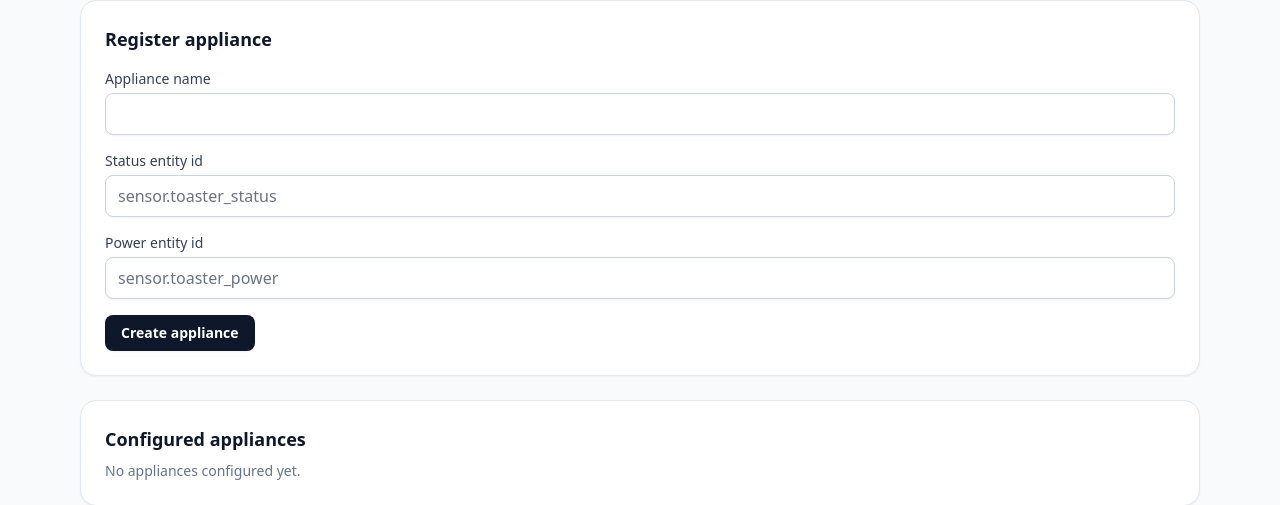
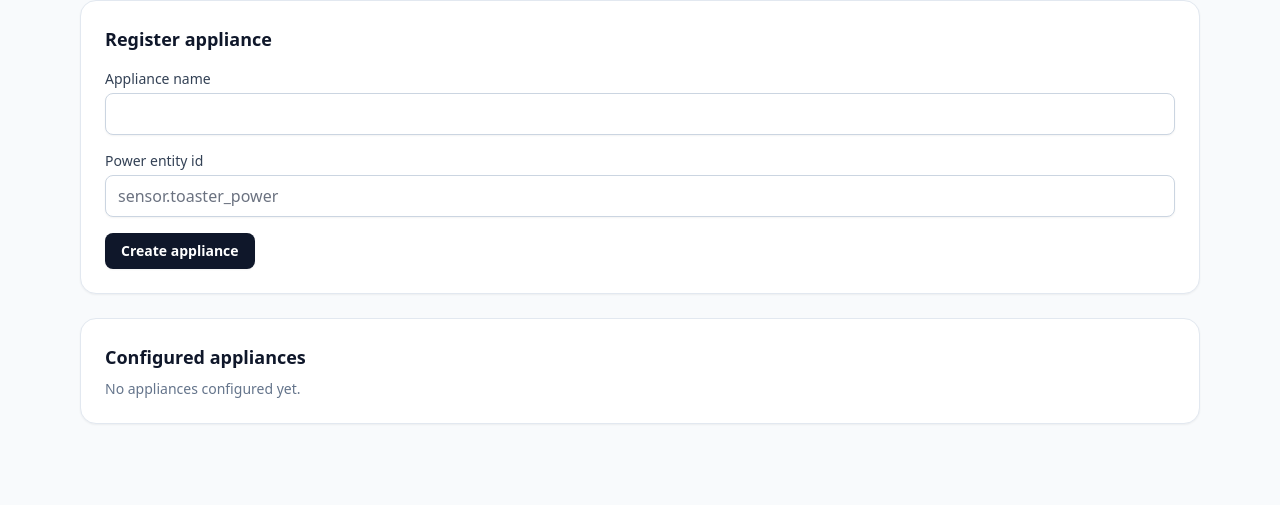
Before and after one commit to jonasneustock/hass_power_classifier, a FastAPI app: page /appliances in a window 1280 px wide. Shown: the part 112-617 px from the top of the page. Run offline with FastAPI, Linux system fonts and the light colour scheme; parts of the project's set-up code (start-up, migrations or seed data) failed here and were passed over; some libraries are stand-ins or nearby versions.

Commit message:
bzg fuxes

```diff
--- a/app/main.py
+++ b/app/main.py
@@ -165,7 +165,7 @@ class PowerPoller:
                                 log_event(
                                     f"Prediction for segment #{segment_id}: {appliance}/{phase}"
                                 )
-                                self._push_status(appliance, phase, ts)
+                                self._record_phase(appliance, phase, ts)
                     self.pending_segment = None
 
             if ts - self.last_cleanup_ts >= self.config["cleanup_interval"]:
@@ -179,37 +179,38 @@ class PowerPoller:
             self._push_power_allocations(ts, value)
             time.sleep(self.config["poll_interval"])
 
-    def _push_status(self, appliance, phase, ts):
+    def _record_phase(self, appliance, phase, ts):
         appliance_row = self.store.get_appliance(appliance)
         if not appliance_row:
             return
         last_status = appliance_row.get("last_status")
         if last_status == phase:
             return
-        if self.config.get("mqtt_enabled") and self.mqtt_publisher:
-            topics = build_mqtt_topics(appliance_row, self.config)
-            if self.mqtt_publisher.publish_value(
-                topics["status_state_topic"], phase, retain=True
-            ):
-                self.store.update_appliance_status(appliance, phase, ts)
-                log_event(f"Status pushed for {appliance}: {phase}")
+        self.store.update_appliance_status(appliance, phase, ts)
+        log_event(f"Phase update for {appliance}: {phase}")
+        if last_status == "start" and phase == "stop":
+            # push zero watts to power entity
+            if self.config.get("mqtt_enabled") and self.mqtt_publisher:
+                topics = build_mqtt_topics(appliance_row, self.config)
+                if not self.mqtt_publisher.publish_value(
+                    topics["power_state_topic"], 0, retain=True
+                ):
+                    logging.warning("Failed to publish MQTT power 0 for %s", appliance)
+                else:
+                    log_event(f"Power reset to 0 for {appliance}")
             else:
-                logging.warning("Failed to publish MQTT status for %s", appliance)
-            return
-        try:
-            self.ha_client.set_state(
-                appliance_row["status_entity_id"],
-                phase,
-                {
-                    "appliance": appliance,
-                    "phase": phase,
-                    "source": "ha_power_classifier",
-                },
-            )
-            self.store.update_appliance_status(appliance, phase, ts)
-            log_event(f"Status pushed for {appliance}: {phase}")
-        except Exception as exc:
-            logging.warning("Failed to push status for %s: %s", appliance, exc)
+                try:
+                    self.ha_client.set_state(
+                        appliance_row["power_entity_id"],
+                        0,
+                        {
+                            "appliance": appliance,
+                            "source": "ha_power_classifier",
+                        },
+                    )
+                    log_event(f"Power reset to 0 for {appliance}")
+                except Exception as exc:
+                    logging.warning("Failed to reset power for %s: %s", appliance, exc)
 
     def _push_power_allocations(self, ts, total_power):
         appliances = self.store.list_appliances()
@@ -230,6 +231,7 @@ class PowerPoller:
 
         for appliance in active:
             watts = appliance["mean_power"]
+            proportion = 1.0
             if self.config.get("mqtt_enabled") and self.mqtt_publisher:
                 topics = build_mqtt_topics(appliance, self.config)
                 if not self.mqtt_publisher.publish_value(
@@ -285,13 +287,6 @@ def publish_mqtt_discovery(appliance_row, config, mqtt_publisher):
         "manufacturer": "custom",
         "model": "ha_power_classifier",
     }
-    status_payload = {
-        "name": f"{appliance_row['name']} status",
-        "state_topic": topics["status_state_topic"],
-        "unique_id": f"{config['mqtt_device_id']}_{topics['status_object_id']}",
-        "object_id": topics["status_object_id"],
-        "device": device,
-    }
     power_payload = {
         "name": f"{appliance_row['name']} power",
         "state_topic": topics["power_state_topic"],
@@ -302,7 +297,6 @@ def publish_mqtt_discovery(appliance_row, config, mqtt_publisher):
         "device_class": "power",
         "state_class": "measurement",
     }
-    mqtt_publisher.publish_json(topics["status_config_topic"], status_payload, retain=True)
     mqtt_publisher.publish_json(topics["power_config_topic"], power_payload, retain=True)
 
 
@@ -514,16 +508,10 @@ def appliances_page(request: Request):
 def create_appliance(
     request: Request,
     name: str = Form(...),
-    status_entity_id: str = Form(...),
     power_entity_id: str = Form(...),
 ):
     errors = []
     if not config.get("mqtt_enabled"):
-        try:
-            ha_client.get_state(status_entity_id)
-        except Exception as exc:
-            logging.warning("Status entity check failed: %s", exc)
-            errors.append("Status entity ID not available in Home Assistant.")
         try:
             ha_client.get_state(power_entity_id)
         except Exception as exc:
@@ -547,14 +535,13 @@ def create_appliance(
                 "error": " ".join(errors),
                 "form": {
                     "name": name,
-                    "status_entity_id": status_entity_id,
                     "power_entity_id": power_entity_id,
                 },
             },
             status_code=400,
         )
     try:
-        store.add_appliance(name, status_entity_id, power_entity_id)
+        store.add_appliance(name, "", power_entity_id)
         log_event(f"Appliance created: {name}")
     except sqlite3.IntegrityError:
         appliances = store.list_appliances()
@@ -574,7 +561,6 @@ def create_appliance(
                 "error": "Appliance name already exists.",
                 "form": {
                     "name": name,
-                    "status_entity_id": status_entity_id,
                     "power_entity_id": power_entity_id,
                 },
             },
@@ -633,7 +619,7 @@ def label_segment(
     store.update_segment_label(segment_id, appliance, phase)
     maybe_train_classifier()
     log_event(f"Labeled segment #{segment_id} as {appliance}/{phase}")
-    return RedirectResponse(url=f"/segments/{segment_id}", status_code=303)
+    return RedirectResponse(url="/segments", status_code=303)
 
 
 @app.post("/segments/{segment_id}/accept_prediction")
--- a/app/templates/appliances.html
+++ b/app/templates/appliances.html
@@ -11,10 +11,6 @@
     <label class="text-sm font-medium text-slate-700">
       Appliance name
       <input class="mt-1 block w-full rounded-lg border-slate-300 shadow-sm focus:border-blue-500 focus:ring-blue-500" type="text" name="name" value="{{ form.name if form }}" required />
-    </label>
-    <label class="text-sm font-medium text-slate-700">
-      Status entity id
-      <input class="mt-1 block w-full rounded-lg border-slate-300 shadow-sm focus:border-blue-500 focus:ring-blue-500" type="text" name="status_entity_id" placeholder="sensor.toaster_status" value="{{ form.status_entity_id if form }}" required />
     </label>
     <label class="text-sm font-medium text-slate-700">
       Power entity id
@@ -36,14 +32,11 @@
     {% for appliance in appliances %}
     <div class="rounded-xl border border-slate-200 p-4">
       <h3 class="text-base font-semibold">{{ appliance.name }}</h3>
-      <p class="text-sm text-slate-600">Status entity: {{ appliance.status_entity_id }}</p>
       <p class="text-sm text-slate-600">Power entity: {{ appliance.power_entity_id }}</p>
       {% if config.mqtt_enabled %}
-      <p class="text-sm text-slate-600">MQTT status topic: <code class="rounded bg-slate-100 px-2 py-1 text-xs text-slate-700">{{ appliance.status_state_topic }}</code></p>
       <p class="text-sm text-slate-600">MQTT power topic: <code class="rounded bg-slate-100 px-2 py-1 text-xs text-slate-700">{{ appliance.power_state_topic }}</code></p>
       <p class="text-xs text-slate-500">
-        Discovery: <code class="rounded bg-slate-100 px-2 py-1 text-xs text-slate-700">{{ appliance.status_config_topic }}</code>,
-        <code class="rounded bg-slate-100 px-2 py-1 text-xs text-slate-700">{{ appliance.power_config_topic }}</code>
+        Discovery: <code class="rounded bg-slate-100 px-2 py-1 text-xs text-slate-700">{{ appliance.power_config_topic }}</code>
       </p>
       {% endif %}
       <p class="text-sm text-slate-600">Learned power (min/mean/max): {{ appliance.min_power or 0 }} / {{ appliance.mean_power or appliance.running_watts or 0 }} / {{ appliance.max_power or 0 }} W</p>
--- a/app/utils.py
+++ b/app/utils.py
@@ -68,19 +68,13 @@ def build_mqtt_topics(appliance_row, config):
     base_topic = config["mqtt_base_topic"]
     discovery_prefix = config["mqtt_discovery_prefix"]
 
-    status_object_id = normalize_object_id(
-        appliance_row.get("status_entity_id"), f"{slug}_status"
-    )
     power_object_id = normalize_object_id(
         appliance_row.get("power_entity_id"), f"{slug}_power"
     )
 
     return {
-        "status_state_topic": f"{base_topic}/{slug}/status",
         "power_state_topic": f"{base_topic}/{slug}/power",
-        "status_config_topic": f"{discovery_prefix}/sensor/{status_object_id}/config",
         "power_config_topic": f"{discovery_prefix}/sensor/{power_object_id}/config",
-        "status_object_id": status_object_id,
         "power_object_id": power_object_id,
         "slug": slug,
     }
```
Also changed, not shown: tests/test_utils.py (+0 -6 lines).
